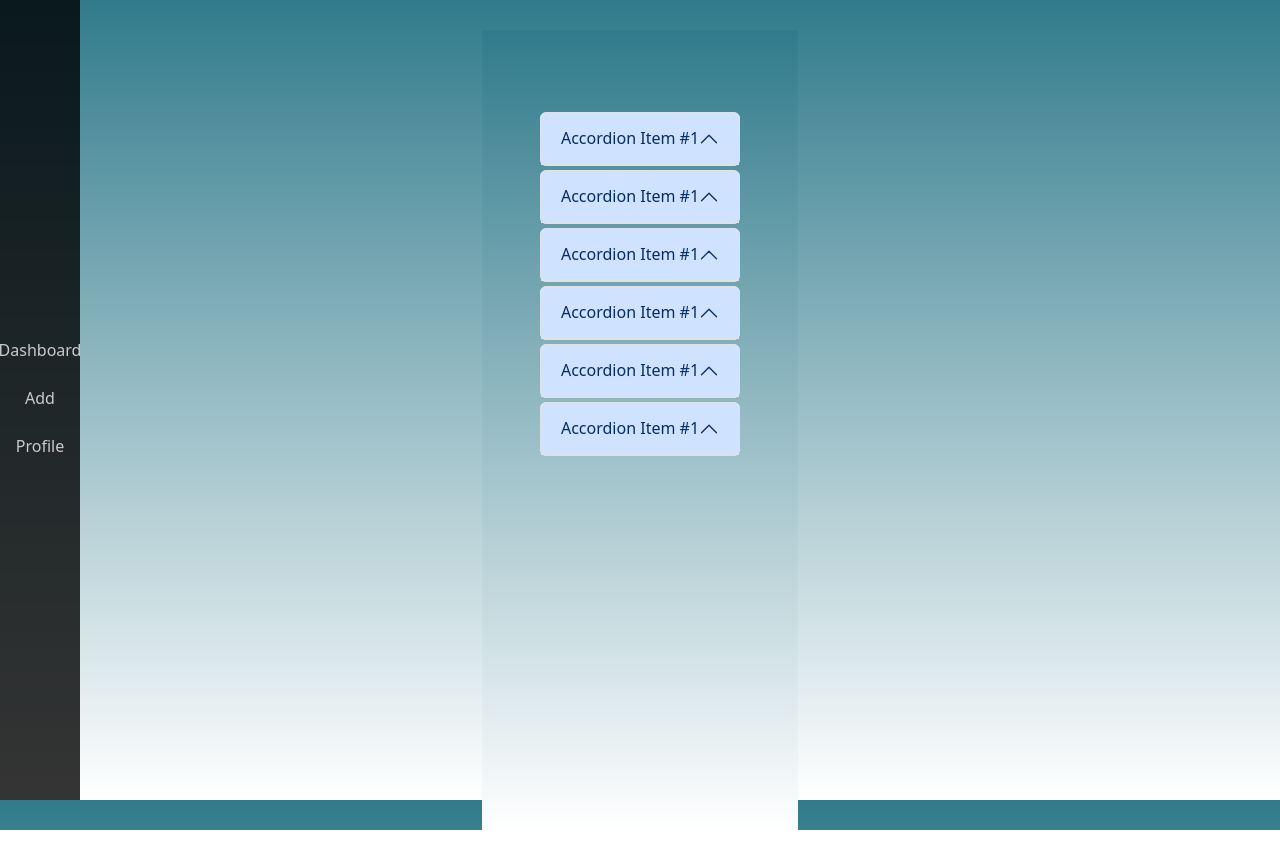
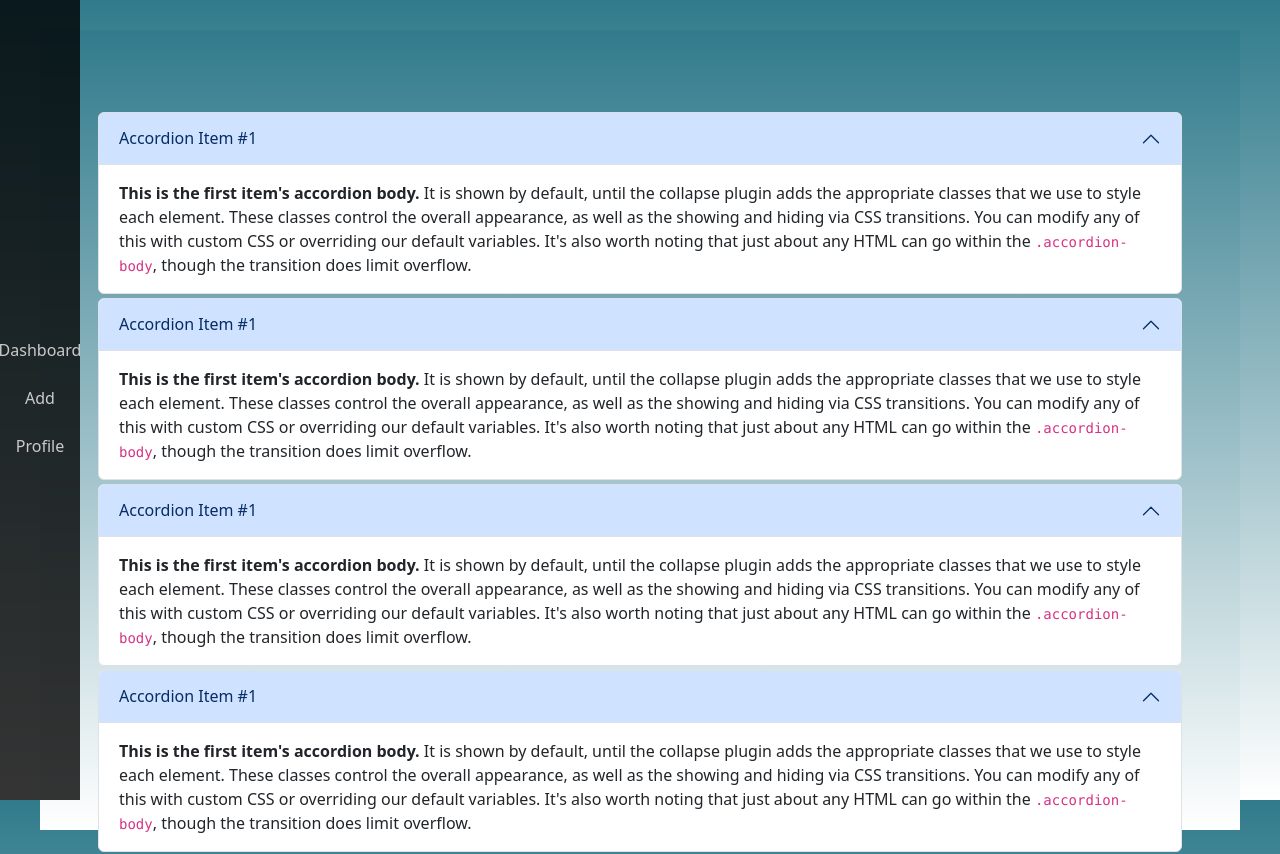
Before and after one commit to mdieng123/WiseW, a React (Create React App) app: page /dashboard in a window 1280 px wide. Shown: the top 854 px of the page. Before the commit the page ends 830 px from the top, so only its background shows below. Built offline with nearby package versions, Linux system fonts and the light colour scheme.

Commit message:
little things

```diff
--- a/src/components/Folder/Folder.js
+++ b/src/components/Folder/Folder.js
@@ -3,10 +3,8 @@
 import Card from 'react-bootstrap/Card';
 import 'bootstrap/dist/css/bootstrap.min.css';
 
-const Folder = (props, reciepts) => {
+const Folder = (props) => {
   const header = props.header;
-
-
 
   return (
     <div class="accordion" id="accordionExample">
@@ -16,7 +14,11 @@
             Accordion Item #1
           </button>
         </h2>
-
+        <div id="collapseOne" class="accordion-collapse collapse show" aria-labelledby="headingOne" data-bs-parent="#accordionExample">
+          <div class="accordion-body">
+            <strong>This is the first item's accordion body.</strong> It is shown by default, until the collapse plugin adds the appropriate classes that we use to style each element. These classes control the overall appearance, as well as the showing and hiding via CSS transitions. You can modify any of this with custom CSS or overriding our default variables. It's also worth noting that just about any HTML can go within the <code>.accordion-body</code>, though the transition does limit overflow.
+          </div>
+        </div>
       </div>
     </div>
   );
```
